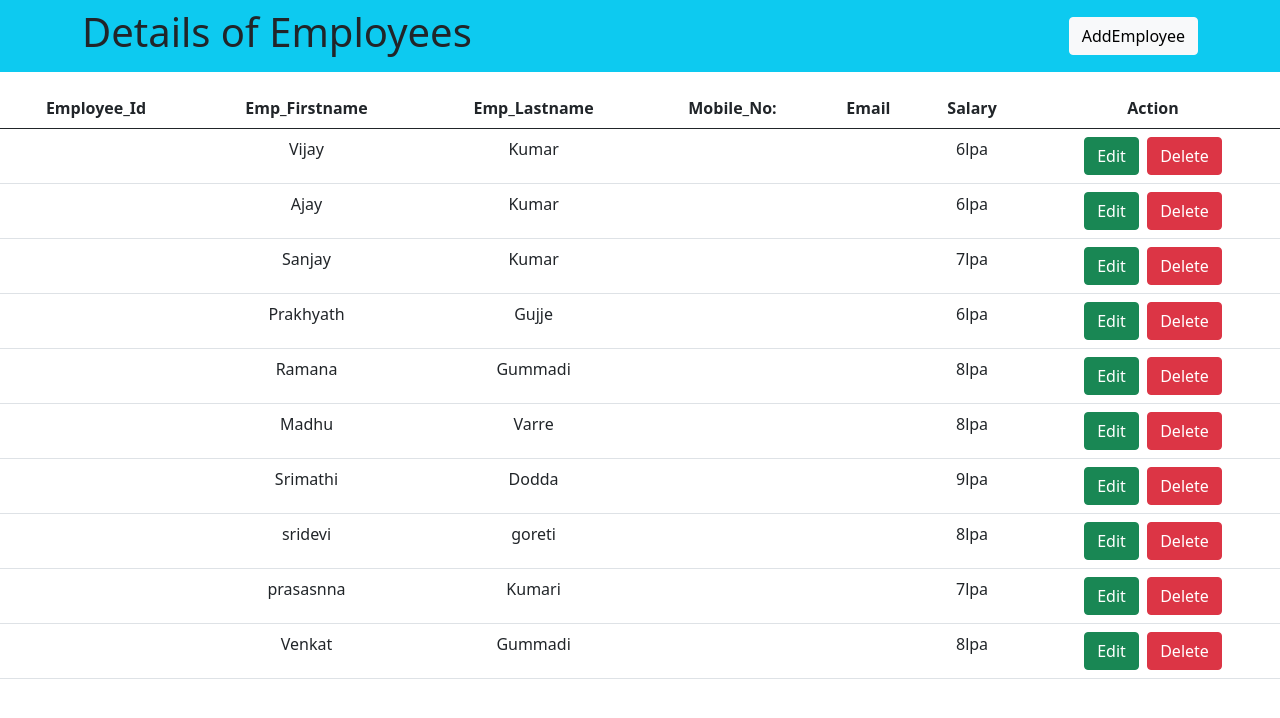
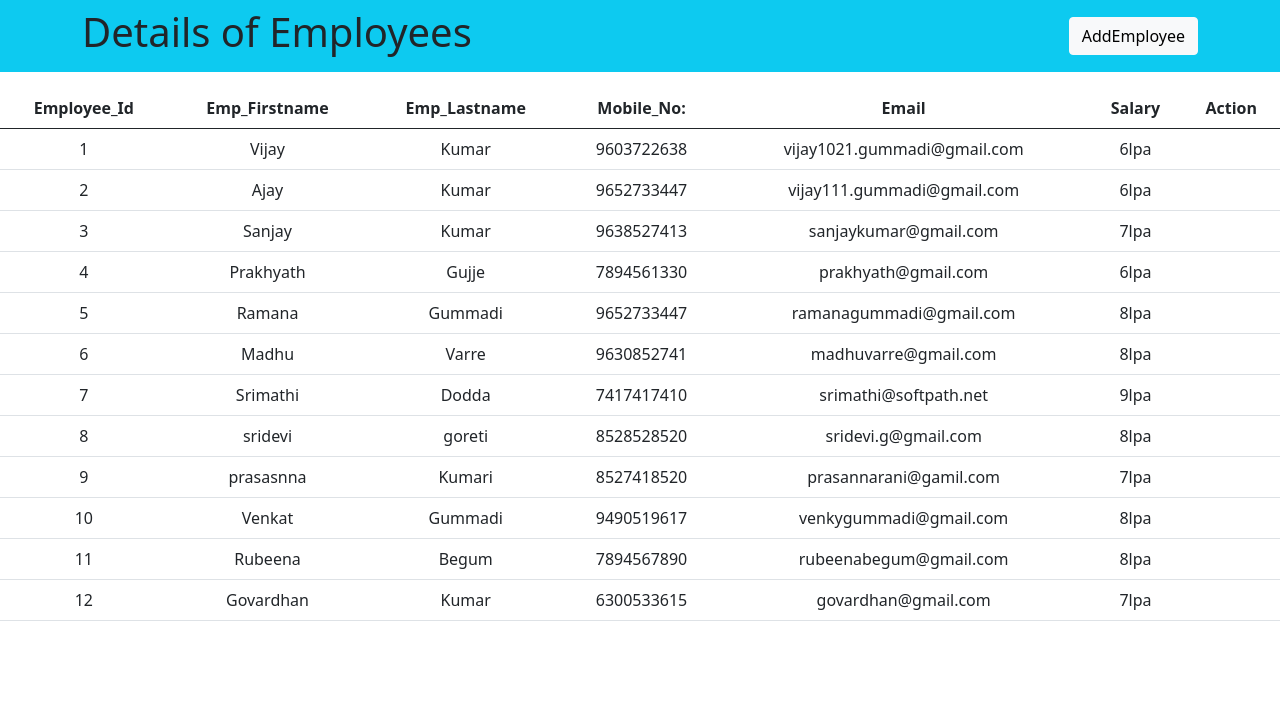
Before and after one commit to Kahkeshan04/Kudvenkat, an Angular app: page / in a window 1280 px wide. Shown: the top 718 px of the page. Built offline with nearby package versions, Linux system fonts and the light colour scheme; data requests are answered from the project's data file.

Commit message:
Http methods are implemented

```diff
--- a/src/app/details/details.component.html
+++ b/src/app/details/details.component.html
@@ -22,27 +22,28 @@
     </thead>
     <tbody>
         <tr *ngFor="let detail of detailsList">
-            <td>{{detail.Employee_Id}}</td>
+            <td>{{detail.id}}</td>
             <td>{{detail.firstname}}</td>
             <td>{{detail.lastname}}</td>
-            <td>{{detail.Mobile_No}}</td>
-            <td>{{detail.email}}</td>
+            <td>{{detail.Mobile}}</td>
+            <td>{{detail.Email}}</td>
             <td>{{detail.Salary}}</td>
             <td>
-                <button type="button" class="btn btn-success">Edit</button>&nbsp;
-                <button type="button" class="btn btn-danger">Delete</button>
+                <!-- <button type="button" (click)="onEdit(Row)" class="btn btn-success" data-bs-toggle="modal" data-bs-target="#exampleModal">Edit</button>&nbsp;
+                <button type="button" class="btn btn-danger" (click)="deleteEmp()">Delete</button> -->
             </td>
 
         </tr>
     </tbody>
 </table>
 
-<div class="modal fade" id="exampleModal" tabindex="-4" aria-hidden="true">
+<div class=" modal fade" id="exampleModal" aria-hidden="true">
     <div class="modal-dialog">
         <div class="modal-content">
             <div class="modal-header">
                 <h4 class="modal-title" id="exampleModalLabel">Employee_Details</h4>
-                <button type="button" class="btn-close" data-bs-dismiss="modal" aria-label="Close"></button>
+                <button type="button" class="btn-close" data-bs-dismiss="modal
+                   " aria-label="Close"></button>
             </div>
             <div class="modal-body">
                 <div class="container">
--- a/src/app/details/details.component.ts
+++ b/src/app/details/details.component.ts
@@ -2,6 +2,7 @@ import { Component, OnInit } from '@angular/core';
 import { FormBuilder, FormGroup } from '@angular/forms';
 import { DatatypesModel } from './details.model';
 import { ApiService } from '../service/api.service';
+import { Observable } from 'rxjs';
 
 
 @Component({
@@ -29,12 +30,11 @@ export class DetailsComponent implements OnInit {
       Position: [''],
     });
     this.getAllDetails()
+  }
 
-    // this.api.getdata().subscribe(data =>{
-    //   this.detailList=data;
-    // })
-  }
-  getAllDetails() {
+  //Get Method calling
+
+  getAllDetails(){
     this.api.getdata().subscribe(res => {
       this.detailsList = res;
     })
@@ -62,7 +62,19 @@ export class DetailsComponent implements OnInit {
         })
   }
 
+  deleteEmp(row:any){
 
+    // this.api.deleteEmployee(row.id).subscribe(res=>{
+    //   alert("Deleted Selected Data Successfully");
+    //   this.getAllDetails()
+    // })
+  }
 
-
+  // onEdit(){
+  //   this.formValue.controls['firstname'].setValue(row.firstname);
+  //   this.formValue.controls['lastname'].setValue(row.lastname);
+  //   this.formValue.controls['Mobile'].setValue(row.Mobile);
+  //   this.formValue.controls['Email'].setValue(row.Email);
+  //   this.formValue.controls['Salary'].setValue(row.Salary);
+  // }
 }
--- a/src/app/service/api.service.ts
+++ b/src/app/service/api.service.ts
@@ -1,43 +1,57 @@
 import { Injectable } from '@angular/core';
 import { HttpClient } from '@angular/common/http';
-import { map, Observable } from 'rxjs';
+import { async, map, Observable } from 'rxjs';
+import { identifierName } from '@angular/compiler';
 
 @Injectable({
   providedIn: 'root',
 })
 export class ApiService {
-  constructor(private http: HttpClient) {}
+  deleteEmp(id: any) {
+    throw new Error('Method not implemented.');
+  }
+  constructor(private http: HttpClient) { }
 
-   url='http://localhost:3000/posts';
-// CALLING GET METHOD
+  url = 'http://localhost:3000/posts';
+  // CALLING GET METHOD
 
-  getdata( ):Observable<any> {
+  getdata() {
     return this.http.get(this.url).pipe(
       map((res: any) => {
         return res;
-      })
-    );
+      }));
   }
+
   // CALLING POST METHOD
-  postdata(data: any):Observable<any> {
-    return this.http.post('http://localhost:3000/posts', data).pipe(
+  postdata(data: any): Observable<any> {
+    return this.http.post(this.url, data).pipe(
       map((res: any) => {
         return res;
-      })
-    );
+      }));
 
-    // editdata(data : any,id: number){
-    //   return this.http.put<any>('http://localhost:3000/posts/'+id,data).pipe(
-    //     map(res:any)=>{
-    //     return res;
-    //   })
-    // );
+     // Delete Employee
 
-    // deleteEmploye(data:any,id: number){
-    //   return this.http.delete<any>('http://localhost:3000/posts/' +id)
-    //   .pipe(map((res:any)=>{
-    //     return res;
-    //   }))
+      // deleteEmployee(data:any,id: number){
+
+      // return this.http.delete('http://localhost:3000/posts/'+id)
+      // .pipe(map((res: any) => {
+      //   return res;
+      // }))
+      // }
+
+    // Update Employee
+
+    // updateData(data: any, id: number){
+    //   return this.http.put<any>('http://localhost:3000/posts/', +id, data)
+    //     .pipe(map((res: any) => {
+    //       return res;
+    //     }))
+    //   }
+
+
+
+
+
+
   }
-
 }
--- a/src/assets/db.json
+++ b/src/assets/db.json
@@ -87,6 +87,24 @@
       "Email": "venkygummadi@gmail.com",
       "Salary": "8lpa",
       "Position": ""
+    },
+    {
+      "id": 11,
+      "firstname": "Rubeena ",
+      "lastname": "Begum",
+      "Mobile": "7894567890",
+      "Email": "rubeenabegum@gmail.com",
+      "Salary": "8lpa",
+      "Position": ""
+    },
+    {
+      "id": 12,
+      "firstname": "Govardhan ",
+      "lastname": "Kumar",
+      "Mobile": "6300533615",
+      "Email": "govardhan@gmail.com",
+      "Salary": "7lpa",
+      "Position": ""
     }
   ],
   "comments": [
```
